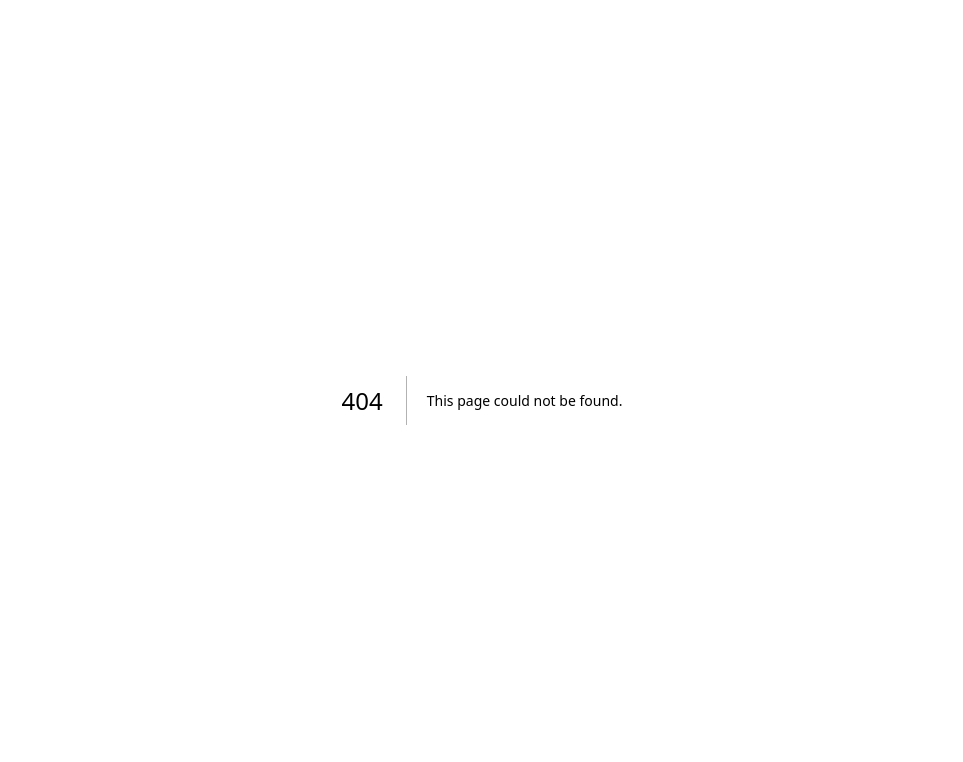
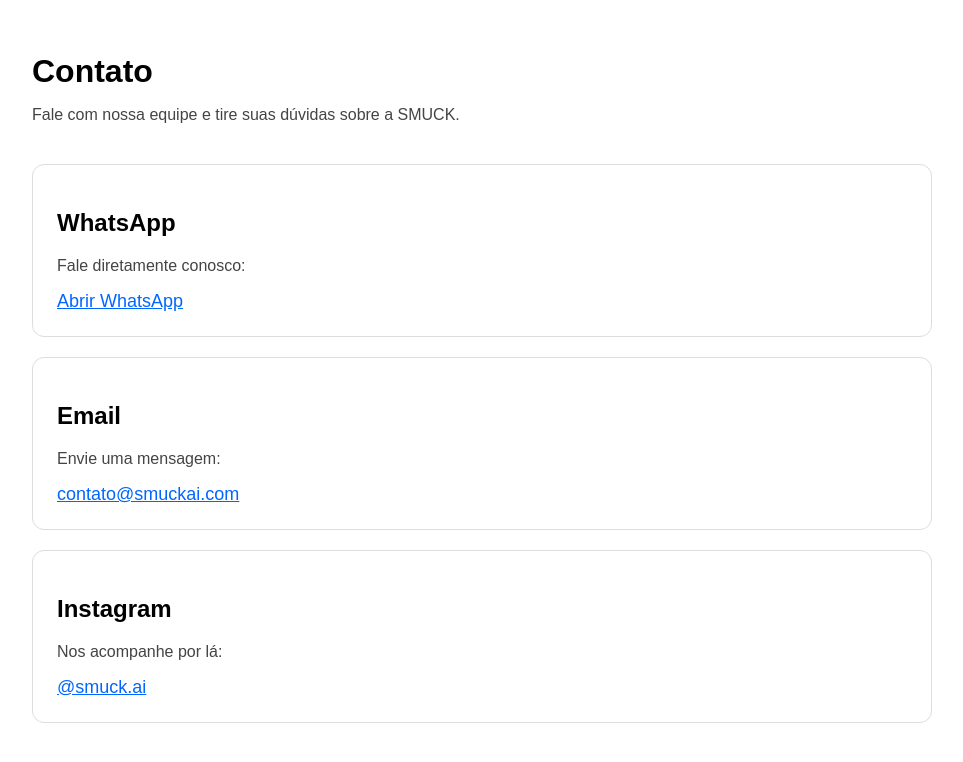
Before and after one commit to SMUCKcyr/SMUCK, a Next.js app: page /contact in a window 1280 px wide. Before the commit this address had no page. Shown: the top 762 px of the page, without its empty margins (158-1121 px from the left). Built offline with nearby package versions, Linux system fonts and the light colour scheme.

Commit message:
Create contact.jsx

```diff
--- /dev/null
+++ b/pages/contact.jsx
@@ -0,0 +1,82 @@
+export default function Contact() {
+  return (
+    <div style={{ fontFamily: "Arial, sans-serif", padding: "24px" }}>
+      <header style={{ maxWidth: 900, margin: "0 auto 40px auto" }}>
+        <h1 style={{ marginBottom: 8 }}>Contato</h1>
+        <p style={{ color: "#444" }}>
+          Fale com nossa equipe e tire suas dúvidas sobre a SMUCK.
+        </p>
+      </header>
+
+      <main style={{ maxWidth: 900, margin: "0 auto" }}>
+        <div
+          style={{
+            border: "1px solid #ddd",
+            borderRadius: 12,
+            padding: 24,
+            background: "#fff",
+            marginBottom: 20,
+          }}
+        >
+          <h2>WhatsApp</h2>
+          <p style={{ color: "#444" }}>Fale diretamente conosco:</p>
+          <a
+            href="https://wa.me/5599999999999"
+            style={{
+              color: "#0066ff",
+              textDecoration: "underline",
+              fontSize: 18,
+            }}
+          >
+            Abrir WhatsApp
+          </a>
+        </div>
+
+        <div
+          style={{
+            border: "1px solid #ddd",
+            borderRadius: 12,
+            padding: 24,
+            background: "#fff",
+            marginBottom: 20,
+          }}
+        >
+          <h2>Email</h2>
+          <p style={{ color: "#444" }}>Envie uma mensagem:</p>
+          <a
+            href="mailto:contato@smuckai.com"
+            style={{
+              color: "#0066ff",
+              textDecoration: "underline",
+              fontSize: 18,
+            }}
+          >
+            contato@smuckai.com
+          </a>
+        </div>
+
+        <div
+          style={{
+            border: "1px solid #ddd",
+            borderRadius: 12,
+            padding: 24,
+            background: "#fff",
+          }}
+        >
+          <h2>Instagram</h2>
+          <p style={{ color: "#444" }}>Nos acompanhe por lá:</p>
+          <a
+            href="https://instagram.com/smuck.ai"
+            style={{
+              color: "#0066ff",
+              textDecoration: "underline",
+              fontSize: 18,
+            }}
+          >
+            @smuck.ai
+          </a>
+        </div>
+      </main>
+    </div>
+  );
+                }
```
